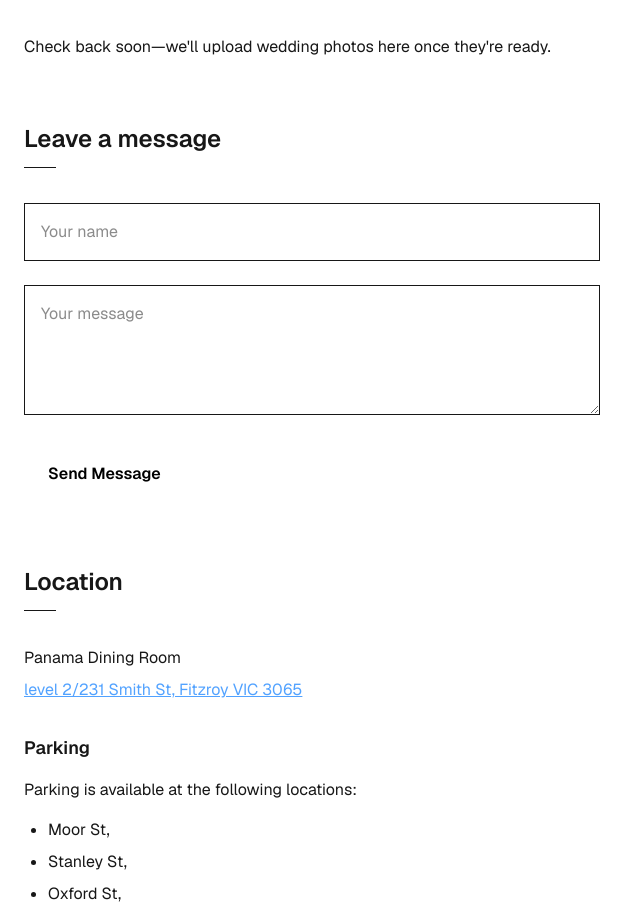
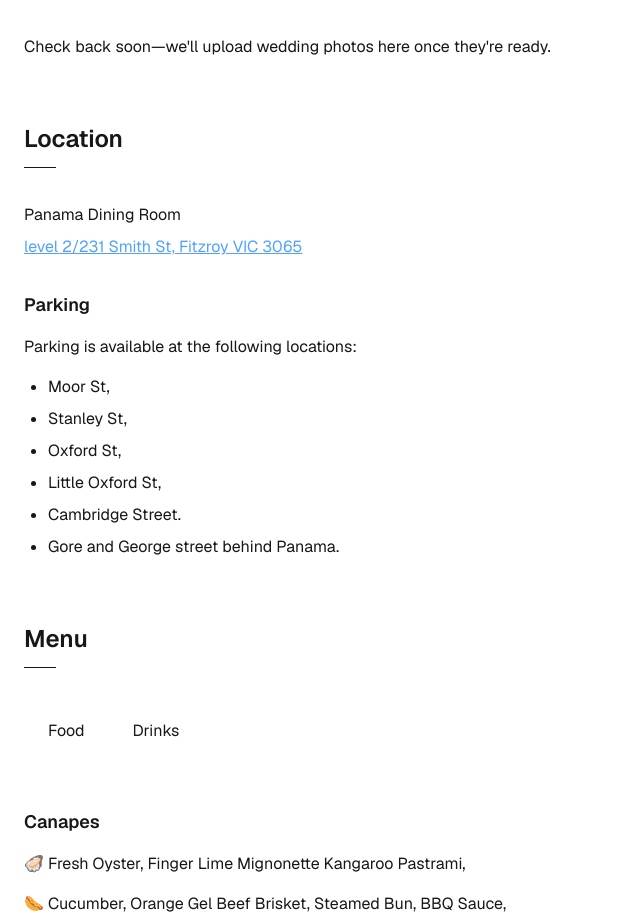
Before and after one commit to kaydwithers/kayd-and-eva, a Next.js app: page / in a window 1280 px wide. Shown: the part 1740-2657 px from the top of the page, without its empty margins (0-640 px from the left). Built offline with nearby package versions, Linux system fonts and the light colour scheme.

Commit message:
fix: remove form

```diff
--- a/src/app/page.tsx
+++ b/src/app/page.tsx
@@ -15,7 +15,7 @@
 
         <Photos />
 
-        <LeaveMessageForm />
+        {/* <LeaveMessageForm /> */}
 
         <Location />
 
```
